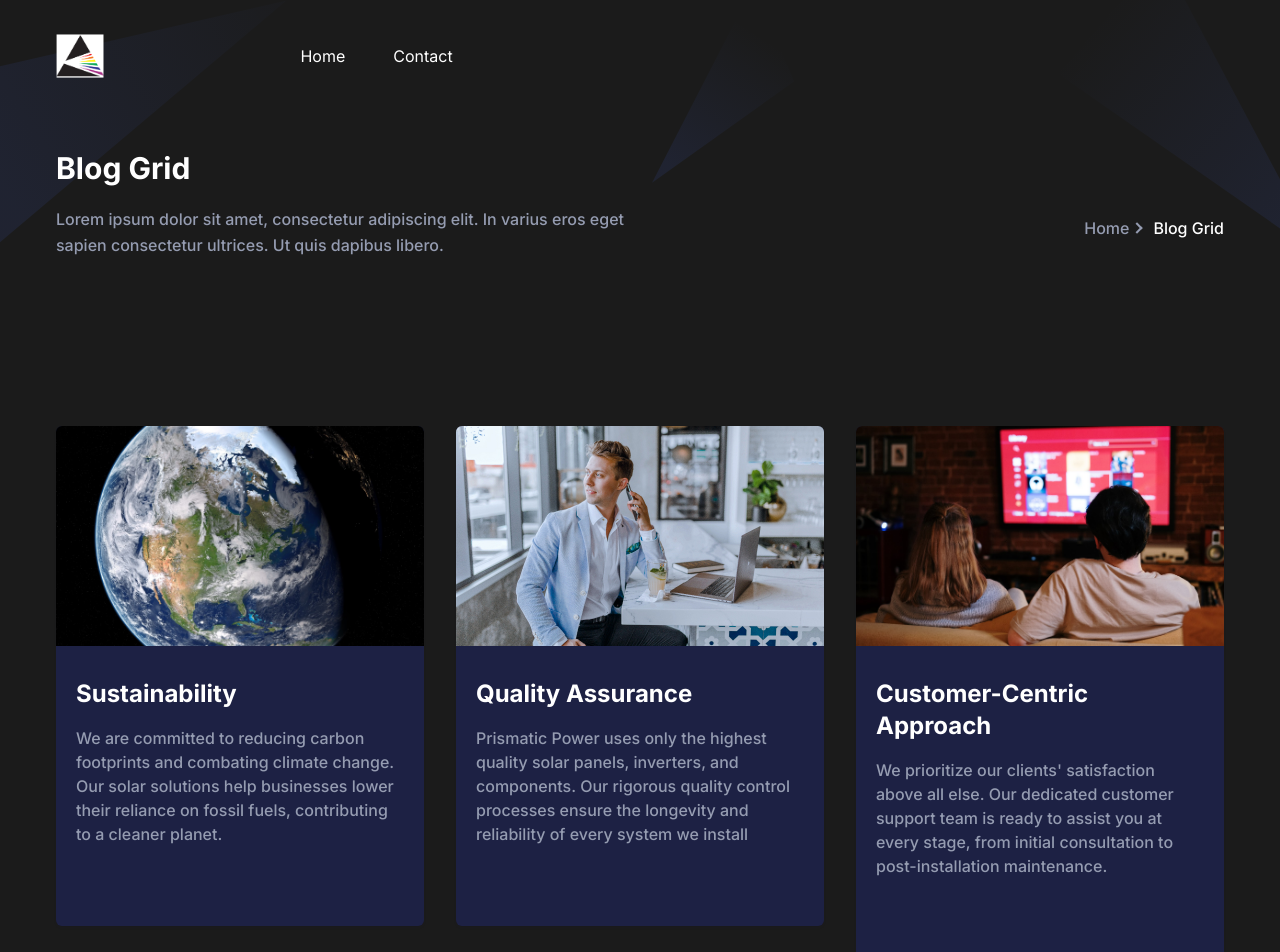
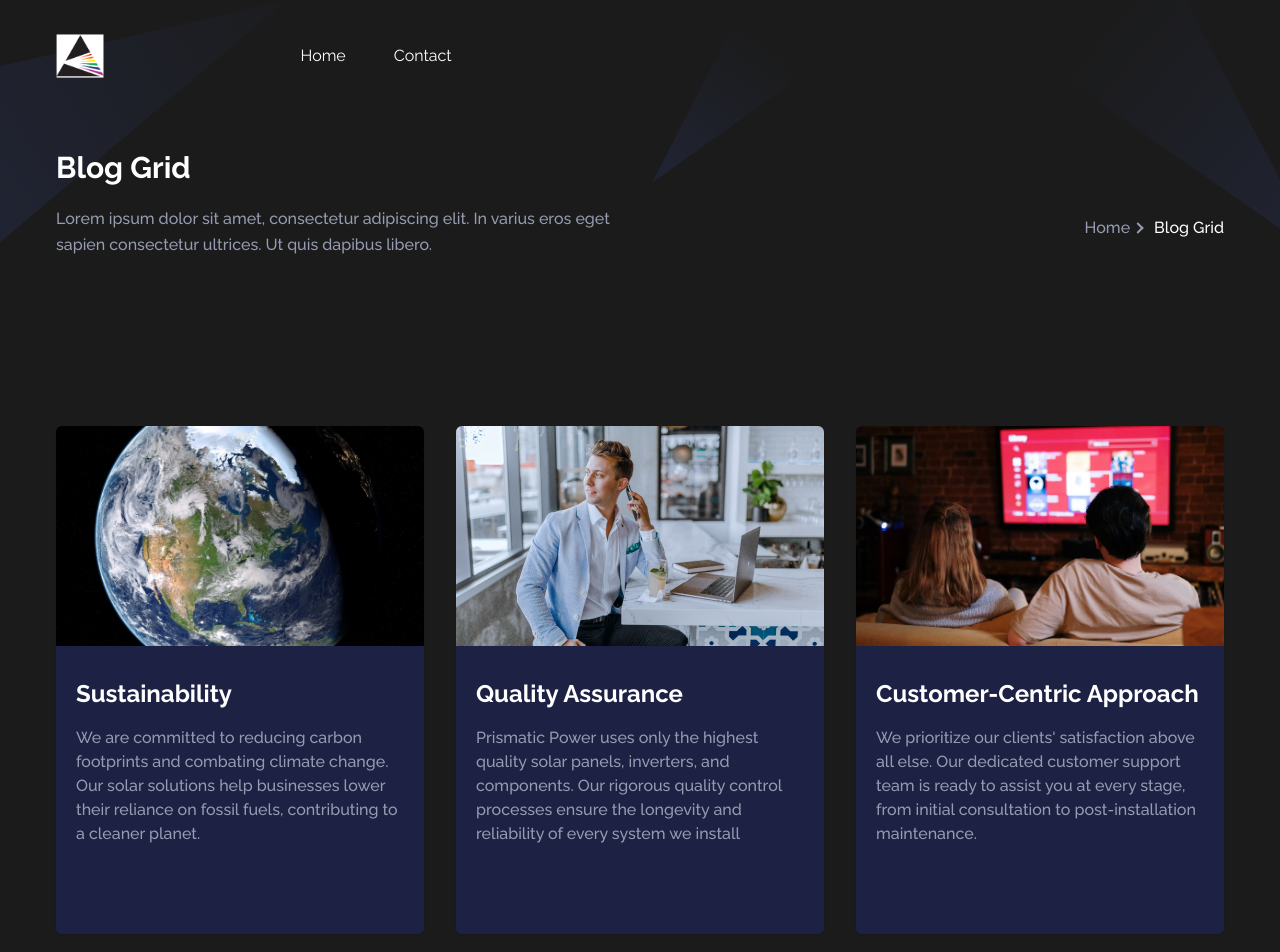
Before and after one commit to mostchaotic/prismaticpower, a Next.js app: page /blog in a window 1280 px wide. Shown: the top 952 px of the page. Built offline with nearby package versions, Linux system fonts and the light colour scheme.

Commit message:
fix(ui): clean up page formatting

```diff
--- a/components/Blog/SingleBlog.tsx
+++ b/components/Blog/SingleBlog.tsx
@@ -16,7 +16,7 @@
           </span> */}
           <Image style={{objectFit: 'cover'}} src={image} alt="image" fill/>
         </Link>
-        <div className="p-6 sm:p-8 md:py-8 md:px-6 lg:p-8 xl:py-8 xl:px-5 2xl:p-8">
+        <div className="p-6 sm:p-8 sm:h-4 lg:h-72 md:py-8 md:px-6 lg:p-8 xl:py-8 xl:px-5 2xl:p-8">
           <h3>
             <Link
               href="/"
--- a/styles/index.css
+++ b/styles/index.css
@@ -1,4 +1,4 @@
-@import url("https://fonts.googleapis.com/css2?family=Inter:wght@100;200;300;400;500;600;700;800;900&display=swap");
+@import url("https://fonts.googleapis.com/css2?family=Raleway:wght@100;200;300;400;500;600;700;800;900&display=swap");
 
 @tailwind base;
 @tailwind components;
@@ -6,7 +6,7 @@
 
 @layer base {
   body {
-    font-family: "Inter", sans-serif;
+    font-family: "Raleway", sans-serif;
   }
 }
 
```
